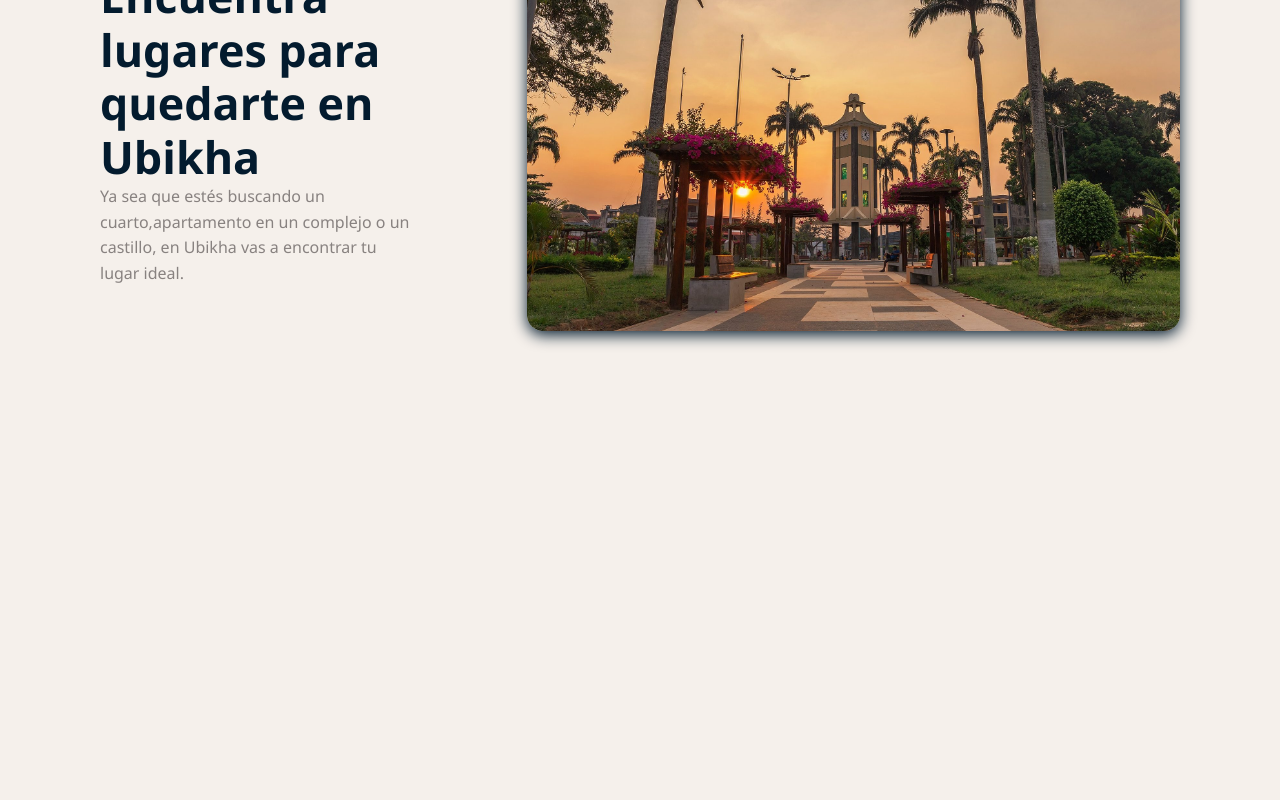
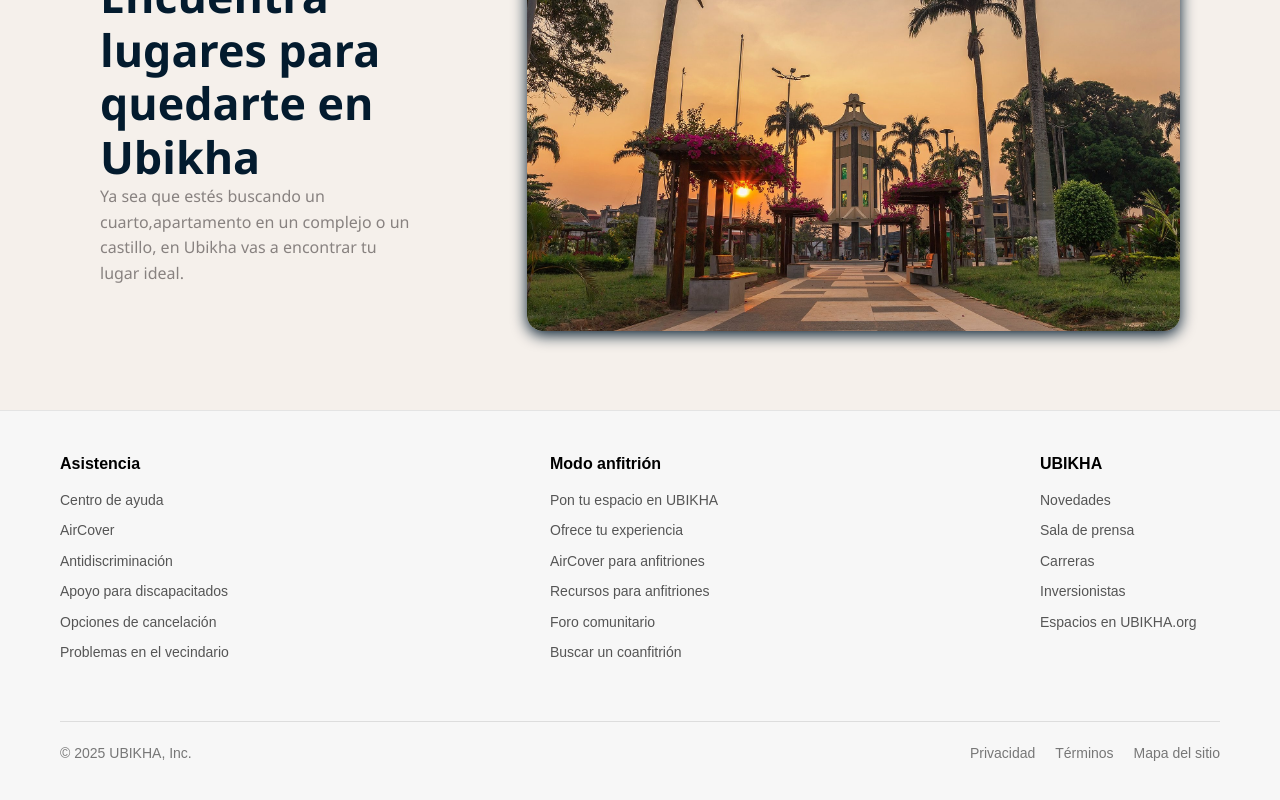
Before and after one commit to ROY-RVJB/UBIKHA-FRONTEND, a React (Vite) app: page / in a window 1280 px wide. Shown: the part 230-1030 px from the top of the page. Before the commit the page ends 800 px from the top, so only its background shows below. Built offline with nearby package versions, Linux system fonts and the light colour scheme.

Commit message:
Añadi el Footer
- Integrado Footer en App.tsx
- Añadi estilos en Footer.css

```diff
--- a/src/App.tsx
+++ b/src/App.tsx
@@ -1,5 +1,6 @@
 import { Header } from './components/home/Header/Header';
 import{Body} from './components/home/body/body'
+import { Footer } from './components/home/footer/footer';
 
 function App() {
   return (
@@ -13,6 +14,10 @@ function App() {
       headline="Encuentra lugares para quedarte en Ubikha"
       description="Ya sea que estés buscando un cuarto,apartamento en un complejo o un castillo, en Ubikha vas a encontrar tu lugar ideal."
       />
+      <Footer
+        companyName="UBIKHA"
+        year={2025}
+      />
 
     </div>
   );
--- /dev/null
+++ b/src/components/Styles/global.css
@@ -0,0 +1,30 @@
+/* Estilos globales MÍNIMOS - Solo lo básico */
+
+* {
+  margin: 0;
+  padding: 0;
+  box-sizing: border-box;
+}
+
+body {
+  font-family: 'Segoe UI', Tahoma, Geneva, Verdana, sans-serif;
+  background-color: #F5F0EB;
+  color: #333;
+  line-height: 1.6;
+}
+
+/* Contenedor principal de la aplicación */
+.app-container {
+  min-height: 100vh;
+}
+
+/* Contenedor de propiedades */
+.properties-container {
+  display: flex;
+  flex-wrap: wrap;
+  gap: 2rem;
+  justify-content: center;
+  padding: 2rem;
+  max-width: 1200px;
+  margin: 0 auto;
+}
--- a/src/components/home/footer/footer.css
+++ b/src/components/home/footer/footer.css
@@ -0,0 +1,73 @@
+.footer {
+  background-color: #f7f7f7;
+  padding: 40px 60px;
+  font-family: sans-serif;
+  border-top: 1px solid #e4e4e4;
+  margin-top: 40px;
+}
+
+.footer-columns {
+  display: flex;
+  justify-content: space-between;
+  flex-wrap: wrap;
+  margin-bottom: 30px;
+}
+
+.footer-column {
+  min-width: 180px;
+  margin-bottom: 20px;
+}
+
+.footer-column h4 {
+  margin-bottom: 12px;
+  font-size: 16px;
+  font-weight: bold;
+}
+
+.footer-column a {
+  display: block;
+  color: #555;
+  text-decoration: none;
+  margin-bottom: 8px;
+  font-size: 14px;
+}
+
+.footer-column a:hover {
+  text-decoration: underline;
+}
+
+.footer-bottom {
+  display: flex;
+  justify-content: space-between;
+  flex-wrap: wrap;
+  font-size: 14px;
+  color: #777;
+  border-top: 1px solid #ddd;
+  padding-top: 20px;
+}
+
+.footer-bottom-links a {
+  margin-left: 20px;
+  color: #777;
+  text-decoration: none;
+}
+
+.footer-bottom-links a:hover {
+  text-decoration: underline;
+}
+
+html, body, #root {
+  height: 100%;
+  margin: 0;
+  padding: 0;
+}
+
+.app-container {
+  display: flex;
+  flex-direction: column;
+  min-height: 100vh;
+}
+
+main {
+  flex: 1;
+}
--- a/src/components/home/footer/footer.tsx
+++ b/src/components/home/footer/footer.tsx
@@ -0,0 +1,52 @@
+import './Footer.css';
+
+interface FooterProps {
+  companyName: string;
+  year: number;
+}
+
+export const Footer = ({ companyName, year }: FooterProps) => {
+  return (
+    <footer className="footer">
+      <div className="footer-columns">
+        <div className="footer-column">
+          <h4>Asistencia</h4>
+          <a href="#">Centro de ayuda</a>
+          <a href="#">AirCover</a>
+          <a href="#">Antidiscriminación</a>
+          <a href="#">Apoyo para discapacitados</a>
+          <a href="#">Opciones de cancelación</a>
+          <a href="#">Problemas en el vecindario</a>
+        </div>
+
+        <div className="footer-column">
+          <h4>Modo anfitrión</h4>
+          <a href="#">Pon tu espacio en {companyName}</a>
+          <a href="#">Ofrece tu experiencia</a>
+          <a href="#">AirCover para anfitriones</a>
+          <a href="#">Recursos para anfitriones</a>
+          <a href="#">Foro comunitario</a>
+          <a href="#">Buscar un coanfitrión</a>
+        </div>
+
+        <div className="footer-column">
+          <h4>{companyName}</h4>
+          <a href="#">Novedades</a>
+          <a href="#">Sala de prensa</a>
+          <a href="#">Carreras</a>
+          <a href="#">Inversionistas</a>
+          <a href="#">Espacios en {companyName}.org</a>
+        </div>
+      </div>
+
+      <div className="footer-bottom">
+        <p>© {year} {companyName}, Inc.</p>
+        <div className="footer-bottom-links">
+          <a href="#">Privacidad</a>
+          <a href="#">Términos</a>
+          <a href="#">Mapa del sitio</a>
+        </div>
+      </div>
+    </footer>
+  );
+};
```
Also changed, not shown: src/components/Botones+/botones.css (added), src/components/Botones+/btones.tsx (added).
